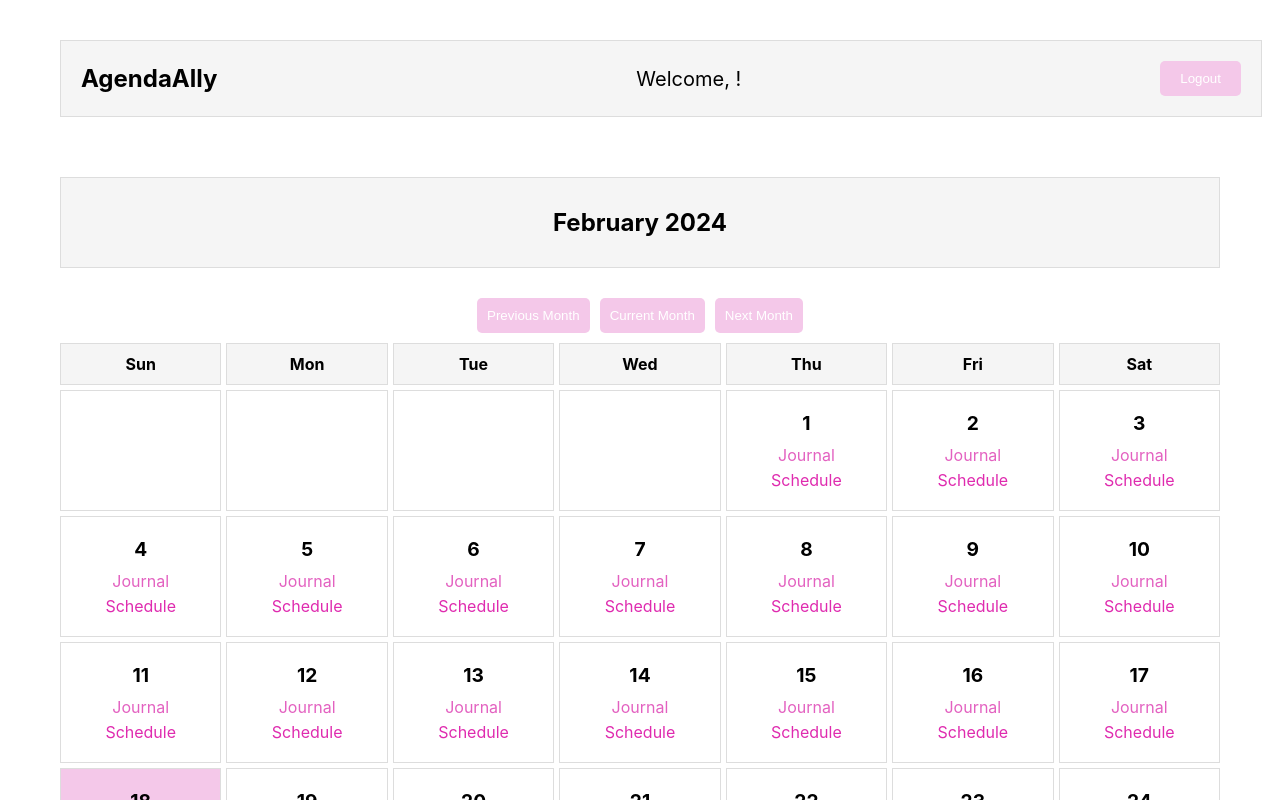
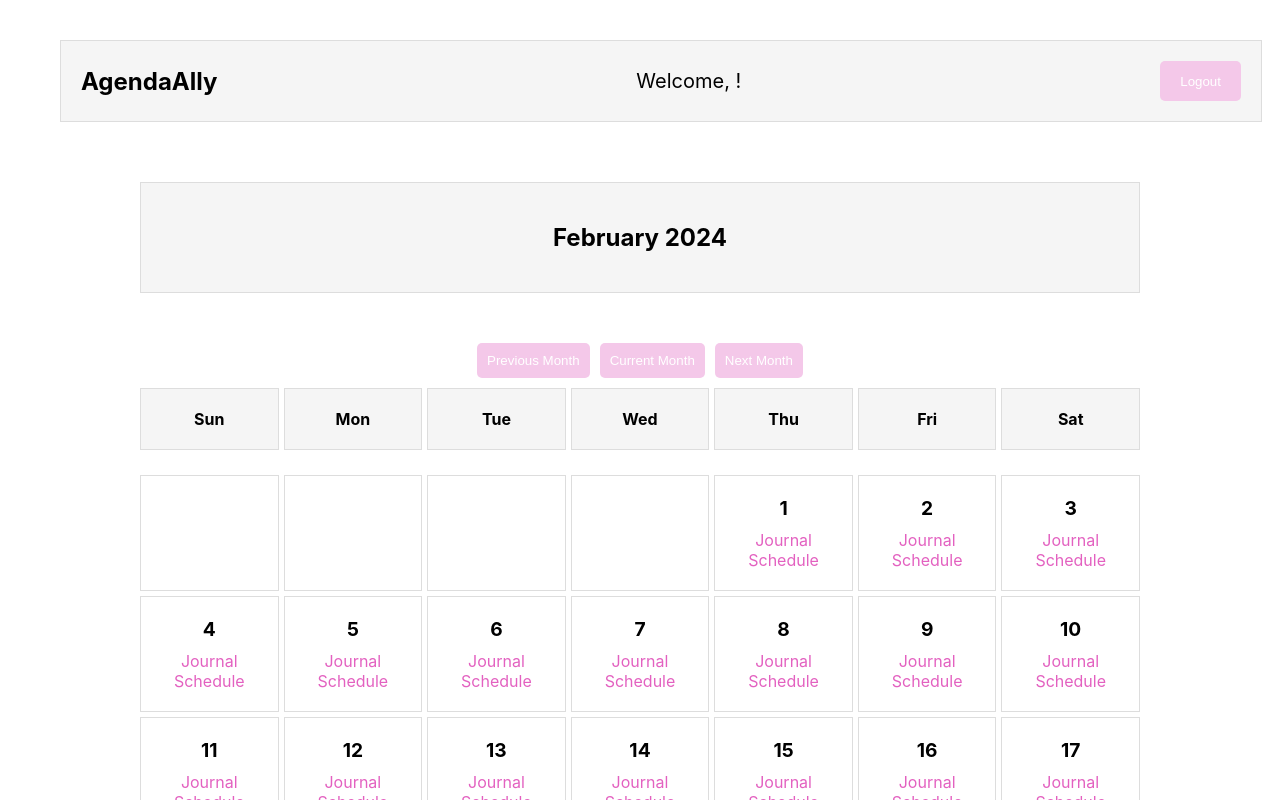
Before and after one commit to angelakim318/AgendaAlly, a React (Create React App) app in the folder frontend/: page /home in a window 1280 px wide. Shown: the top 800 px of the page. Built offline with nearby package versions, Linux system fonts and the light colour scheme; no server answers.

Commit message:
adjust buttons redirecting to home page

```diff
--- a/frontend/src/components/Calendar.css
+++ b/frontend/src/components/Calendar.css
@@ -16,18 +16,36 @@
   border: 1px solid #ddd;
   background-color: #f5f5f5;
   width: 100%;
-  max-width: 1200px; /* Match the width of the journal page */
+  max-width: 1000px; /* Match the width of the calendar */
   box-sizing: border-box;
   display: flex;
   justify-content: center;
   align-items: center;
 }
 
-.calendar-day {
+.calendar-nav-buttons {
+  display: flex;
+  justify-content: center;
+  width: 100%;
+  max-width: 1000px; /* Match the width of the calendar */
+  margin-bottom: 10px;
+  margin-top: 30px;
+}
+
+.calendar-grid {
+  display: grid;
+  grid-template-columns: repeat(7, 1fr);
+  gap: 5px;
+  max-width: 1000px; /* Match the width of the calendar */
+  width: 100%;
+  box-sizing: border-box;
+}
+
+.calendar-day,
+.calendar-header {
   text-align: center;
   padding: 20px;
   border: 1px solid #ddd;
-  position: relative;
   box-sizing: border-box;
 }
 
@@ -37,13 +55,15 @@
   margin-bottom: 10px;
 }
 
-.journal-link {
+.journal-link,
+.schedule-link {
   display: block;
   text-decoration: none;
   color: #e361c0;
 }
 
-.journal-link:hover {
+.journal-link:hover,
+.schedule-link:hover {
   text-decoration: underline;
 }
 
@@ -72,32 +92,3 @@
 .current-month-button {
   margin: 0;
 }
-
-.calendar-nav-buttons {
-  display: flex;
-  justify-content: center;
-  width: 100%;
-  max-width: 1200px; /* Match the width of the journal page */
-  margin-bottom: 10px;
-  margin-top: 30px;
-}
-
-.calendar-grid {
-  display: grid;
-  grid-template-columns: repeat(7, 1fr);
-  gap: 5px;
-  max-width: 1200px; /* Match the width of the journal page */
-  width: 100%;
-  box-sizing: border-box;
-}
-
-.schedule-link {
-  display: block;
-  text-decoration: none;
-  color: #df2baf;
-  margin-top: 5px;
-}
-
-.schedule-link:hover {
-  text-decoration: underline;
-}
--- a/frontend/src/components/Home.css
+++ b/frontend/src/components/Home.css
@@ -52,3 +52,88 @@
   max-width: 1200px; /* Match the width of the journal page */
   margin-bottom: 40px; /* Add margin to create space at the bottom */
 }
+
+.calendar {
+  width: 100%;
+  max-width: 1000px; /* Slightly less wide than the header */
+  display: flex;
+  flex-direction: column;
+  align-items: center;
+  box-sizing: border-box;
+}
+
+.calendar-header {
+  font-weight: bold;
+  text-align: center;
+  padding: 10px;
+  background-color: #f5f5f5;
+  width: 100%;
+  box-sizing: border-box;
+  margin-bottom: 20px;
+}
+
+.calendar-nav-buttons {
+  display: flex;
+  justify-content: center;
+  width: 100%;
+  margin-bottom: 10px;
+}
+
+.calendar-grid {
+  display: grid;
+  grid-template-columns: repeat(7, 1fr);
+  gap: 5px;
+  width: 100%;
+  box-sizing: border-box;
+  justify-content: center;
+}
+
+.calendar-day,
+.calendar-header {
+  text-align: center;
+  padding: 20px;
+  border: 1px solid #ddd;
+  box-sizing: border-box;
+}
+
+.day-number {
+  font-size: 1.2em;
+  font-weight: bold;
+  margin-bottom: 10px;
+}
+
+.journal-link {
+  display: block;
+  text-decoration: none;
+  color: #e361c0;
+}
+
+.journal-link:hover {
+  text-decoration: underline;
+}
+
+.empty-day {
+  padding: 20px;
+}
+
+.current-day {
+  background-color: #f4c8e9;
+}
+
+.nav-button {
+  background-color: #f4c8e9;
+  color: white;
+  border: none;
+  padding: 10px;
+  cursor: pointer;
+  border-radius: 5px;
+  margin: 0 10px;
+}
+
+.nav-button:hover {
+  background-color: #d88ec6;
+}
+
+.current-month-button {
+  margin: 0;
+}
--- a/frontend/src/components/JournalEntry.css
+++ b/frontend/src/components/JournalEntry.css
@@ -1,7 +1,7 @@
 .journal-container {
   width: 100%;
-  max-width: 1200px; /* Match the width of the home header and calendar */
-  margin: 20px auto; /* Add margin to create space at the top and bottom */
+  max-width: 1200px;
+  margin: 20px auto;
   padding: 0 20px;
   display: flex;
   flex-direction: column;
@@ -18,8 +18,14 @@
   background-color: #f5f5f5;
   border-bottom: 1px solid #ddd;
   border: 1px solid #ddd;
-  max-width: 1200px; /* Match the width of the home header and calendar */
+  max-width: 1200px;
   margin-bottom: 20px;
+}
+
+.header-buttons {
+  display: flex;
+  gap: 10px;
+  align-items: center; /* Ensure buttons are vertically centered */
 }
 
 .title {
@@ -31,17 +37,29 @@
   font-size: 20px;
 }
 
-.logout-button {
+.logout-button, .back-button {
   background-color: #f4c8e9;
   color: white;
   border: none;
   padding: 10px 20px;
   cursor: pointer;
   border-radius: 5px;
+  height: 40px; /* Set a fixed height for both buttons */
+  display: flex;
+  align-items: center;
+  justify-content: center; /* Center text horizontally */
 }
 
-.logout-button:hover {
+.logout-button:hover, .back-button:hover {
   background-color: #d88ec6;
+}
+
+.journal-entry-container {
+  width: 100%;
+  max-width: 1000px;
+  display: flex;
+  flex-direction: column;
+  align-items: center;
 }
 
 .journal-title {
@@ -51,7 +69,6 @@
   border: 1px solid #ddd;
   background-color: #f5f5f5;
   width: 100%;
-  max-width: 1200px; /* Match the width of the home header and calendar */
   box-sizing: border-box;
   display: flex;
   justify-content: center;
@@ -61,7 +78,7 @@
 
 .journal-textarea {
   width: 100%;
-  max-width: 1200px; /* Match the width of the home header and calendar */
+  max-width: 1000px;
   height: 300px;
   padding: 10px;
   font-size: 16px;
@@ -69,7 +86,7 @@
   border-radius: 5px;
   box-sizing: border-box;
   margin-bottom: 20px;
-  resize: none; /* Disable resizing */
+  resize: none;
 }
 
 .journal-buttons {
@@ -77,7 +94,7 @@
   justify-content: center;
   gap: 10px;
   width: 100%;
-  max-width: 1200px; /* Match the width of the home header and calendar */
+  max-width: 1000px;
 }
 
 .save-button, .delete-button, .back-button {
--- a/frontend/src/components/JournalEntry.js
+++ b/frontend/src/components/JournalEntry.js
@@ -62,9 +62,12 @@ const JournalEntry = ({ user }) => {
     <div className="journal-container">
       <div className="header">
         <div className="title">AgendaAlly</div>
-        <div className="welcome-message">Welcome, {capitalizeFirstLetter(user.firstName)}!</div>
+        <div className="header-buttons">
+          <button onClick={() => navigate('/home')} className="back-button">Back to Calendar</button>
           <button onClick={() => navigate('/')} className="logout-button">Logout</button>
         </div>
+      </div>
+      <div className="journal-entry-container">
         <h1 className="journal-title">Journal Entry for {formattedDate}</h1>
         <textarea
           className="journal-textarea"
@@ -76,7 +79,7 @@ const JournalEntry = ({ user }) => {
           <button onClick={handleSave} className="save-button">Save</button>
           <button onClick={handleDelete} className="delete-button" disabled={!id}>Delete</button>
         </div>
-      <button onClick={() => navigate('/home')} className="back-button">Back to Calendar</button>
+      </div>
     </div>
   );
 };
--- a/frontend/src/components/Schedule.css
+++ b/frontend/src/components/Schedule.css
@@ -12,7 +12,7 @@
 .header {
   display: flex;
   justify-content: space-between;
-  align-items: center;
+  align-items: center; /* Align items vertically center */
   width: 100%;
   padding: 20px;
   background-color: #f5f5f5;
@@ -20,6 +20,12 @@
   border: 1px solid #ddd;
   max-width: 1200px;
   margin-bottom: 20px;
+}
+
+.header-buttons {
+  display: flex;
+  gap: 10px;
+  align-items: center; /* Ensure buttons are vertically centered */
 }
 
 .title {
@@ -31,16 +37,20 @@
   font-size: 20px;
 }
 
-.logout-button {
+.logout-button, .back-button {
   background-color: #f4c8e9;
   color: white;
   border: none;
-  padding: 10px 20px;
+  padding: 10px 20px; /* Ensure equal padding */
   cursor: pointer;
   border-radius: 5px;
+  height: 40px; /* Set a fixed height for both buttons */
+  display: flex;
+  align-items: center;
+  justify-content: center; /* Center text horizontally */
 }
 
-.logout-button:hover {
+.logout-button:hover, .back-button:hover {
   background-color: #d88ec6;
 }
 
@@ -51,7 +61,7 @@
   border: 1px solid #ddd;
   background-color: #f5f5f5;
   width: 100%;
-  max-width: 1200px;
+  max-width: 1000px; /* Slightly less wide than the header */
   box-sizing: border-box;
   display: flex;
   justify-content: center;
@@ -61,11 +71,12 @@
 
 .schedule-grid {
   width: 100%;
-  max-width: 1200px;
+  max-width: 1000px; /* Slightly less wide than the header */
   display: grid;
   grid-template-columns: 100px 1fr;
   gap: 1px;
   background-color: #ddd;
+  margin-top: 20px;
 }
 
 .schedule-row {
@@ -120,7 +131,7 @@
   gap: 10px; /* Add space between buttons */
 }
 
-.save-button, .delete-button, .close-button, .back-button {
+.save-button, .delete-button, .close-button {
   background-color: #f4c8e9;
   color: white;
   border: none;
@@ -128,8 +139,12 @@
   cursor: pointer;
   border-radius: 5px;
   margin: 10px 0; /* Consistent margin for all buttons */
+  height: 40px; /* Set a fixed height for all buttons */
+  display: flex;
+  align-items: center;
+  justify-content: center; /* Center text horizontally */
 }
 
-.save-button:hover, .delete-button:hover, .close-button:hover, .back-button:hover {
+.save-button:hover, .delete-button:hover, .close-button:hover {
   background-color: #d88ec6;
 }
--- a/frontend/src/components/Schedule.js
+++ b/frontend/src/components/Schedule.js
@@ -88,13 +88,15 @@ const Schedule = ({ user }) => {
       <div className="header">
         <div className="title">AgendaAlly</div>
         <div className="welcome-message">Welcome, {user ? capitalizeFirstLetter(user.firstName) : ''}!</div>
-        <button onClick={() => navigate('/')} className="logout-button">Logout</button>
+        <div className="header-buttons">
+          <button onClick={() => navigate('/home')} className="back-button">Back to Calendar</button>
+          <button onClick={() => navigate('/')} className="logout-button">Logout</button>
+        </div>
       </div>
       <h1 className="schedule-title">Schedule for {formattedDate}</h1>
       <div className="schedule-grid">
         {[...Array(24).keys()].map(hour => {
           const task = tasks.find(task => task.time === `${hour.toString().padStart(2, '0')}:00:00`);
-          // console.log(`Hour ${hour}: Task`, task);
           return (
             <div key={hour} className="schedule-row">
               <div className="schedule-time">{formatTime(hour)}</div>
@@ -130,7 +132,6 @@ const Schedule = ({ user }) => {
           </div>
         </div>
       )}
-      <button onClick={() => navigate('/home')} className="back-button">Back to Calendar</button>
     </div>
   );
 };
```
Lines whose indentation alone changed are shown as unchanged.
